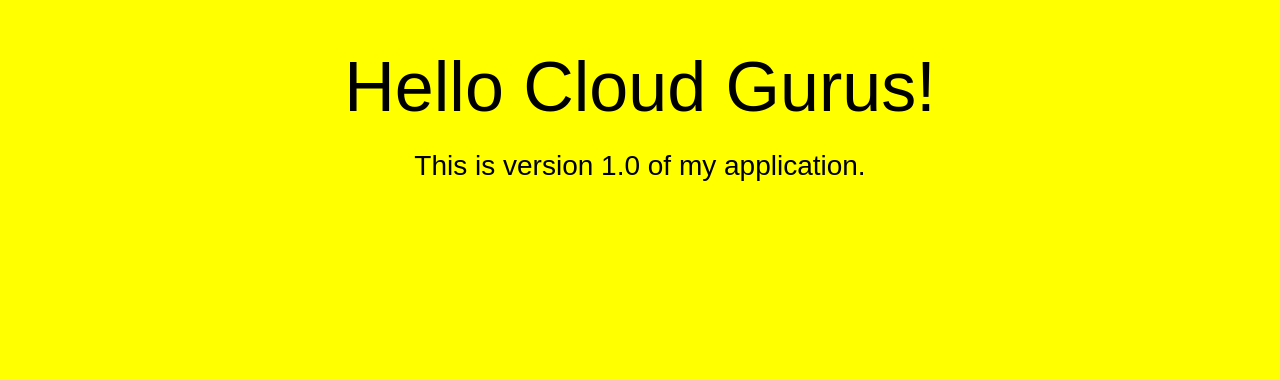
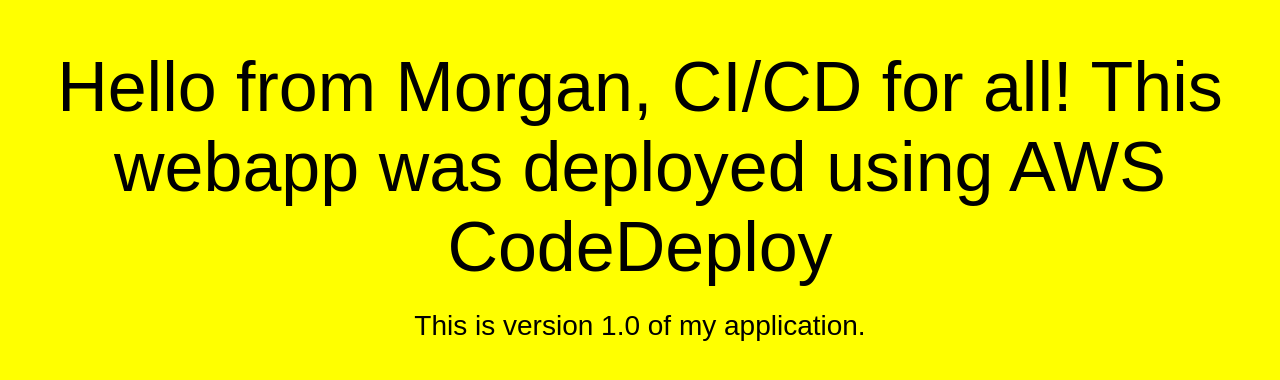
Before and after one commit to travis-md/acg-developer, a plain HTML site: page mywebapp/index.html in a window 1280 px wide. Drawn offline with Linux system fonts and the light colour scheme.

Commit message:
updated webapp header message

```diff
--- a/mywebapp/index.html
+++ b/mywebapp/index.html
@@ -26,7 +26,7 @@
 </head>
 <body>
   <div align="center">
-    <h1>Hello Cloud Gurus!</h1>
+    <h1>Hello from Morgan, CI/CD for all! This webapp was deployed using AWS CodeDeploy</h1>
     <h2>This is version 1.0 of my application.</h2>
   </div>
 </body>
```
